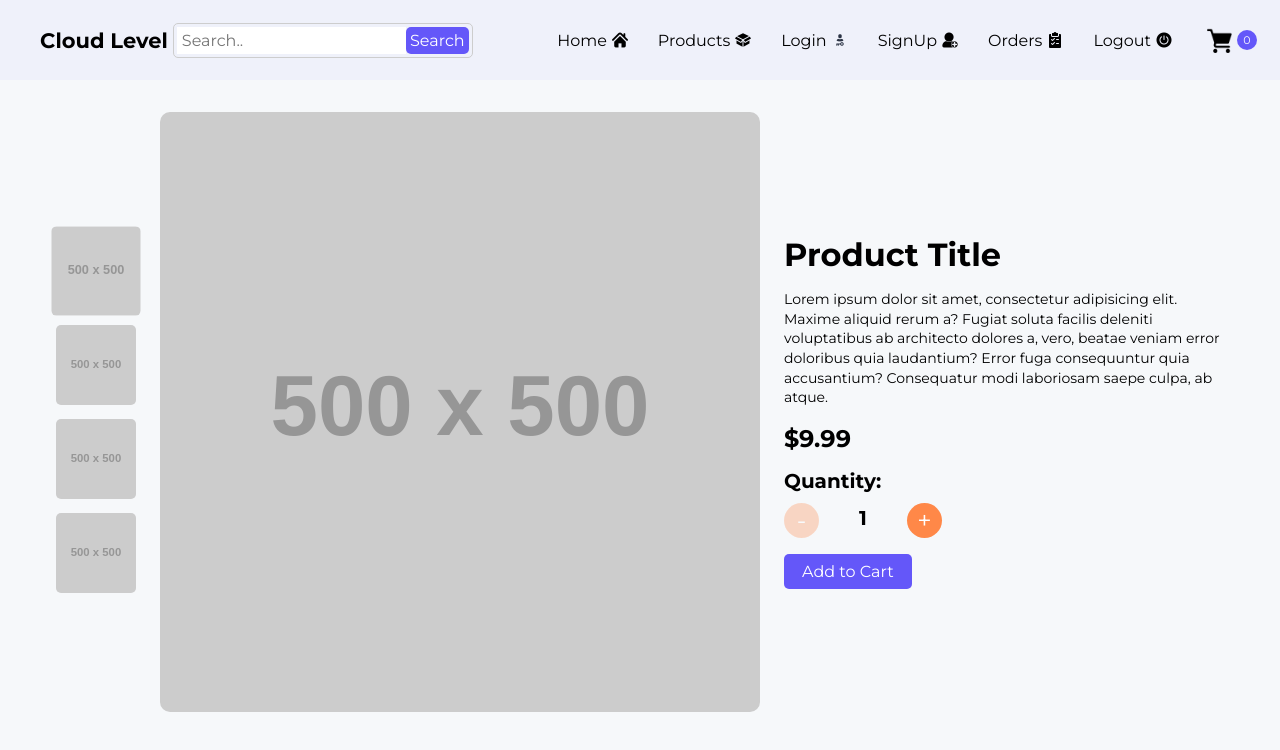
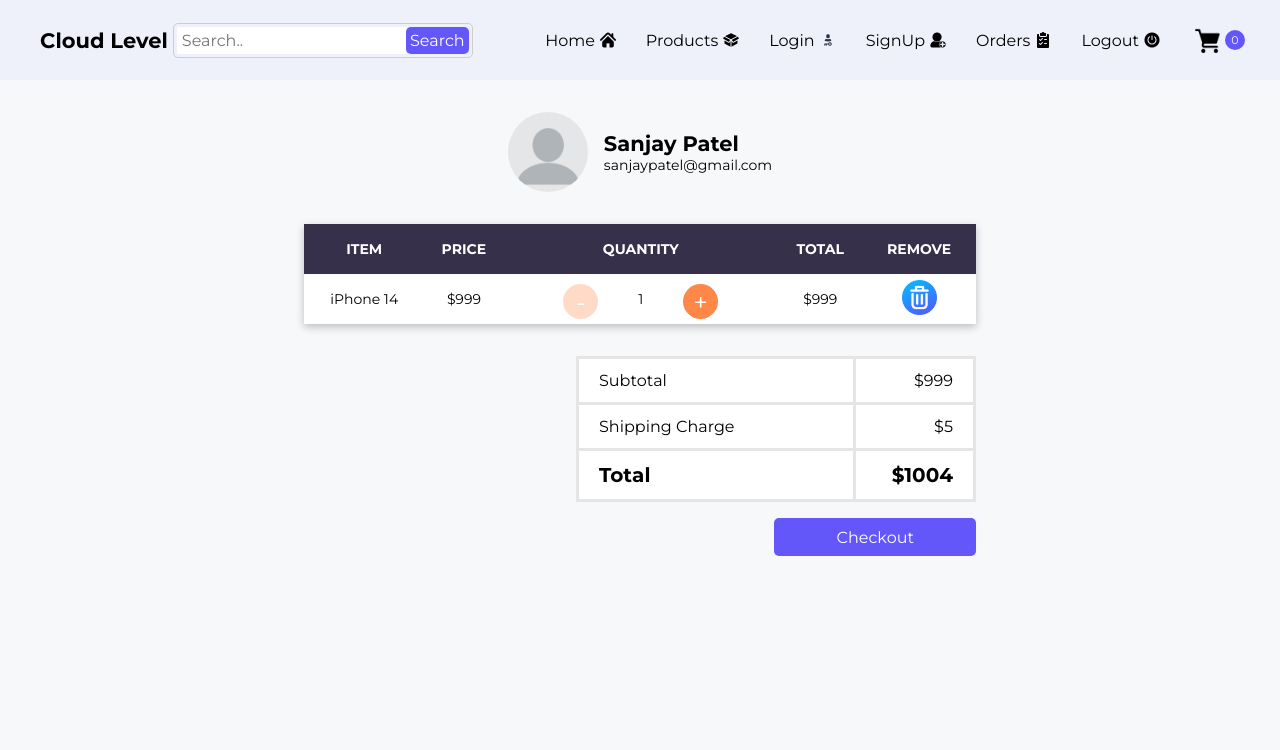
Before and after one commit to sanju918/webcart, a React (Vite) app: page / in a window 1280 px wide. Shown: the top 750 px of the page. Built offline with nearby package versions, Linux system fonts and the light colour scheme.

Commit message:
finished mycart page

```diff
--- a/src/App.jsx
+++ b/src/App.jsx
@@ -1,8 +1,10 @@
 import "./App.css";
+import CartPage from "./components/Cart/CartPage";
+import Navbar from "./components/Navbar/Navbar";
+
 // import HomePage from "./components/Home/HomePage";
-import Navbar from "./components/Navbar/Navbar";
-import ProductsPage from "./components/Products/ProductsPage";
-import SingleProductPage from "./components/SingleProduct/SingleProductPage";
+// import ProductsPage from "./components/Products/ProductsPage";
+// import SingleProductPage from "./components/SingleProduct/SingleProductPage";
 
 const App = () => {
   return (
@@ -12,7 +14,8 @@ const App = () => {
       <main>
         {/* <HomePage /> */}
         {/* <ProductsPage /> */}
-        <SingleProductPage />
+        {/* <SingleProductPage /> */}
+        <CartPage />
       </main>
     </div>
   );
--- /dev/null
+++ b/src/components/Cart/CartPage.css
@@ -0,0 +1,67 @@
+.cart_page {
+    flex-direction: column;
+    justify-content: center;
+    width: 60%;
+    margin: 0 auto;
+    padding: 32px 48px;
+}
+
+.user_info {
+    gap: 16px;
+    margin-bottom: 32px;
+}
+
+.user_info img {
+    width: 80px;
+    height: 80px;
+    object-fit: cover;
+    border-radius: 100%;
+}
+
+.user_name {
+    font-size: 21px;
+    font-weight: 600;
+}
+
+.cart_bill {
+    align-self: flex-end;
+    width: 400px;
+    border-collapse: collapse;
+    font-size: 16px;
+    margin-top: 16px;
+    background-color: #fff;
+}
+
+.cart_bill td {
+    padding: 12px 20px;
+    border: 3px solid #e5e5e5;
+}
+
+.cart_bill td:last-child {
+    text-align: end;
+    width: 120px;
+}
+
+.cart_bill_final {
+    font-size: 20px;
+    font-weight: 700;
+}
+
+.checkout_button {
+
+    align-self: flex-end;
+    height: 38px !important;
+    margin: 16px 0;
+    padding: 0 16px !important;
+}
+
+.table_quantity_input {
+ height: 50px;
+ justify-content: center;
+}
+
+.cart_remove_icon {
+    height: 35px;
+    width: 35px;
+    cursor: pointer;
+}
--- /dev/null
+++ b/src/components/Cart/CartPage.jsx
@@ -0,0 +1,60 @@
+import "./CartPage.css";
+import user from "../../assets/icons/user.webp";
+import remove from "../../assets/icons/remove.png";
+import Table from "../Common/Table";
+import QuantityInput from "../SingleProduct/QuantityInput";
+
+const CartPage = () => {
+  return (
+    <>
+      <section className="align_center cart_page">
+        <div className="align_center user_info">
+          <img src={user} alt="user profile" />
+          <div>
+            <p className="user_name">Sanjay Patel</p>
+            <p className="user_email">sanjaypatel@gmail.com</p>
+          </div>
+        </div>
+        <Table headings={["Item", "Price", "Quantity", "Total", "Remove"]}>
+          <tbody>
+            <tr>
+              <td>iPhone 14</td>
+              <td>$999</td>
+              <td className="align_center table_quantity_input">
+                <QuantityInput />
+              </td>
+              <td>$999</td>
+              <td>
+                <img
+                  src={remove}
+                  alt="remove icon"
+                  className="cart_remove_icon"
+                />
+              </td>
+            </tr>
+          </tbody>
+        </Table>
+
+        <table className="cart_bill">
+          <tbody>
+            <tr>
+              <td>Subtotal</td>
+              <td>$999</td>
+            </tr>
+            <tr>
+              <td>Shipping Charge</td>
+              <td>$5</td>
+            </tr>
+            <tr className="cart_bill_final">
+              <td>Total</td>
+              <td>$1004</td>
+            </tr>
+          </tbody>
+        </table>
+        <button className="search_button checkout_button">Checkout</button>
+      </section>
+    </>
+  );
+};
+
+export default CartPage;
--- /dev/null
+++ b/src/components/Common/Table.css
@@ -0,0 +1,23 @@
+.common_table {
+    width: 100%;
+    margin-bottom: 16px;
+    border-collapse: collapse;
+    background-color: #fff;
+    box-shadow: 0px 3px 8px rgba(0, 0, 0, 0.24);
+}
+
+.common_table thead th {
+    height: 50px;
+    background-color: #36304a;
+    color: #fff;
+    text-transform: uppercase;
+}
+
+.common_table tbody tr {
+    height: 50px;
+    text-align: center;
+}
+
+.common_table tbody tr:nth-last-child(even) {
+    background-color: #f5f5f5;
+}
--- /dev/null
+++ b/src/components/Common/Table.jsx
@@ -0,0 +1,16 @@
+import "./Table.css";
+
+const Table = ({ headings, children }) => {
+  return (
+    <table className="common_table">
+      <thead>
+        {headings.map((item, index) => (
+          <th key={index}>{item}</th>
+        ))}
+      </thead>
+      {children}
+    </table>
+  );
+};
+
+export default Table;
--- /dev/null
+++ b/src/components/SingleProduct/QuantityInput.css
@@ -0,0 +1,22 @@
+.quantity_input_button {
+    width: 35px;
+    height: 35px;
+    font-size: 25px;
+    background-color: #ff8848;
+    color: #fff;
+    border: none;
+    border-radius: 100%;
+    cursor: pointer;
+    margin-top: 5px;
+
+}
+
+.quantity_input_button:disabled {
+    opacity: 0.3;
+    cursor: default;
+}
+
+.quantity_input_count {
+    margin: 0 40px;
+    text-align: center;
+}
--- /dev/null
+++ b/src/components/SingleProduct/QuantityInput.jsx
@@ -0,0 +1,19 @@
+import "./QuantityInput.css";
+
+const QuantityInput = () => {
+  return (
+    <>
+      <button className="quantity_input_button" disabled={true}>
+        {" "}
+        -{" "}
+      </button>
+      <p className="quantity_input_count">1</p>
+      <button className="quantity_input_button" disabled={false}>
+        {" "}
+        +{" "}
+      </button>
+    </>
+  );
+};
+
+export default QuantityInput;
--- a/src/components/SingleProduct/SingleProductPage.css
+++ b/src/components/SingleProduct/SingleProductPage.css
@@ -67,28 +67,6 @@
     margin: 5px 0px 16px;
 }
 
-.quantity_input_button {
-    width: 35px;
-    height: 35px;
-    font-size: 25px;
-    background-color: #ff8848;
-    color: #fff;
-    border: none;
-    border-radius: 100%;
-    cursor: pointer;
-    margin-top: 5px;
-
-}
-
-.quantity_input_button:disabled {
-    opacity: 0.3;
-    cursor: default;
-}
-
-.quantity_input_count {
-    margin: 0 40px;
-    text-align: center;
-}
 
 .add_cart {
     width: fit-content;
--- a/src/components/SingleProduct/SingleProductPage.jsx
+++ b/src/components/SingleProduct/SingleProductPage.jsx
@@ -1,5 +1,6 @@
 import { useState } from "react";
 import "./SingleProductPage.css";
+import QuantityInput from "./QuantityInput";
 
 const product = {
   id: 1,
@@ -45,15 +46,7 @@ const SingleProductPage = () => {
           <p className="single_product_price">${product.price.toFixed(2)}</p>
           <h2 className="quantity_title">Quantity:</h2>
           <div className="align_center quantity_input">
-            <button className="quantity_input_button" disabled={true}>
-              {" "}
-              -{" "}
-            </button>
-            <p className="quantity_input_count">1</p>
-            <button className="quantity_input_button" disabled={false}>
-              {" "}
-              +{" "}
-            </button>
+            <QuantityInput />
           </div>
           <button className="search_button add_cart">Add to Cart</button>
         </div>
```
Also changed, not shown: src/assets/icons/remove.png (added), src/assets/icons/user.webp (added).
